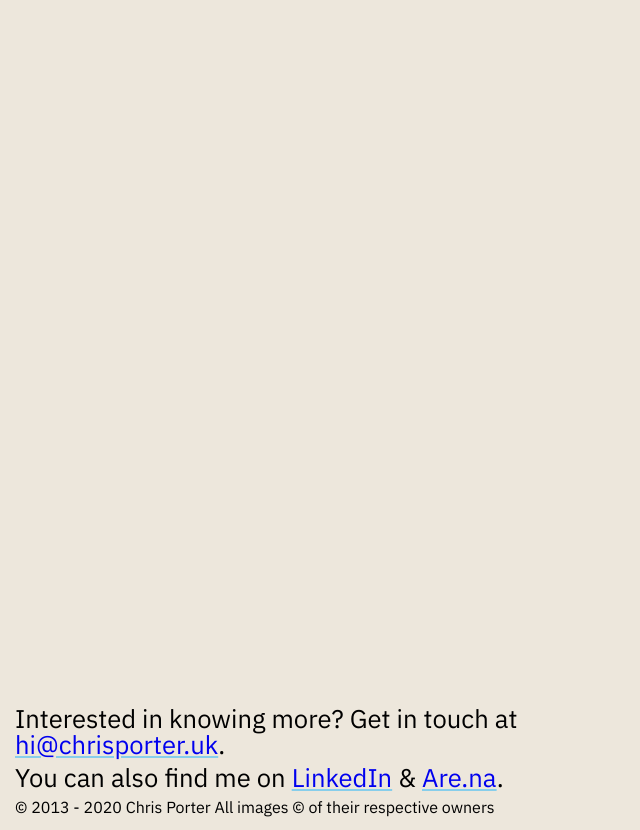
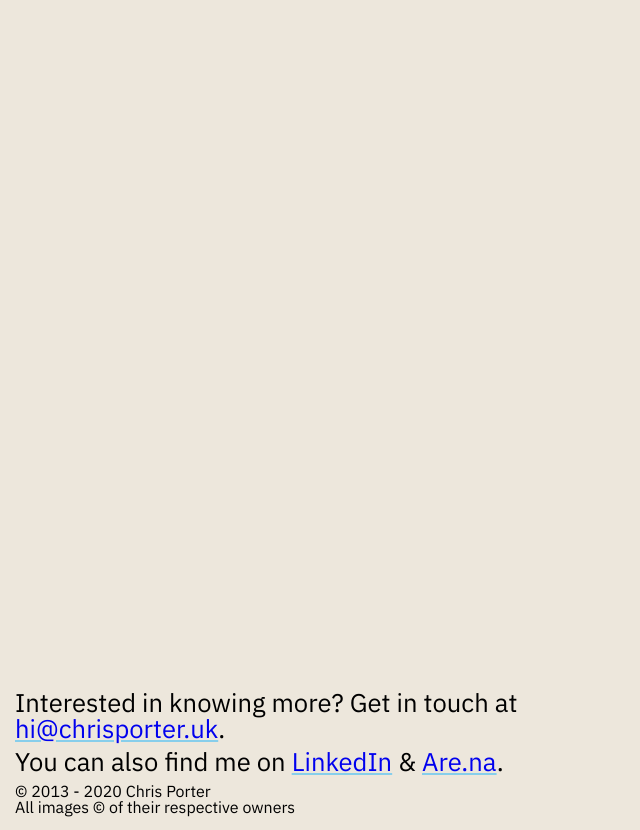
Before and after one commit to thisiscap/thisiscap.github.io, a Jekyll site: the page built from index.md, in a window 1280 px wide. Shown: the part 1630-2460 px from the top of the page, without its empty margins (0-640 px from the left). Built offline with Jekyll 4.4.1, drawn with Linux system fonts in a browser that asks for light colours; our own code applies the rules of GitHub Pages for plain Markdown files.

Commit message:
Content updates

```diff
--- a/index.md
+++ b/index.md
@@ -8,12 +8,7 @@ title: Hello
 # metaSocialImage: filename.jpg
 ---
 
-<!-- <header>
-    <h1>{{ page.title }}</h1>
-</header> -->
-
 <main id="content">
-
     <section class="content content-intro">
         <div class="editorial">
             <h1>{{ page.title }}</h1>
@@ -55,10 +50,9 @@ title: Hello
                     rel="noopener noreferrer">hi@chrisporter.uk</a>.</p>
             <p>You can also find me on <a href="https://">LinkedIn</a> & <a href="#">Are.na</a>.</p>
             <footer>
-                <small>&copy; 2013 - {{ site.time | date: "%Y" }} Chris Porter</small>
-                <small>All images &copy; of their respective owners</small>
+                <small>&copy; 2013 - {{ site.time | date: "%Y" }} Chris Porter
+                <br>All images &copy; of their respective owners</small>
             </footer>
         </div>
     </section>
-
 </main>
```
